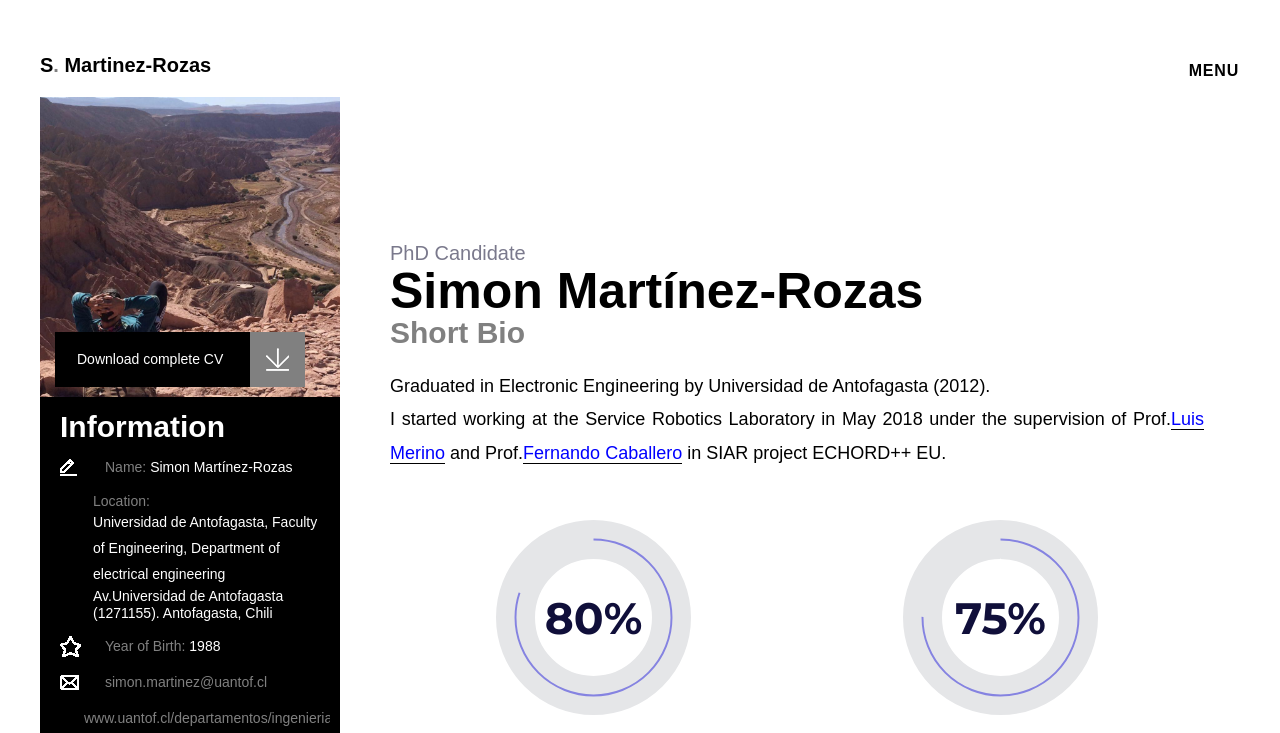
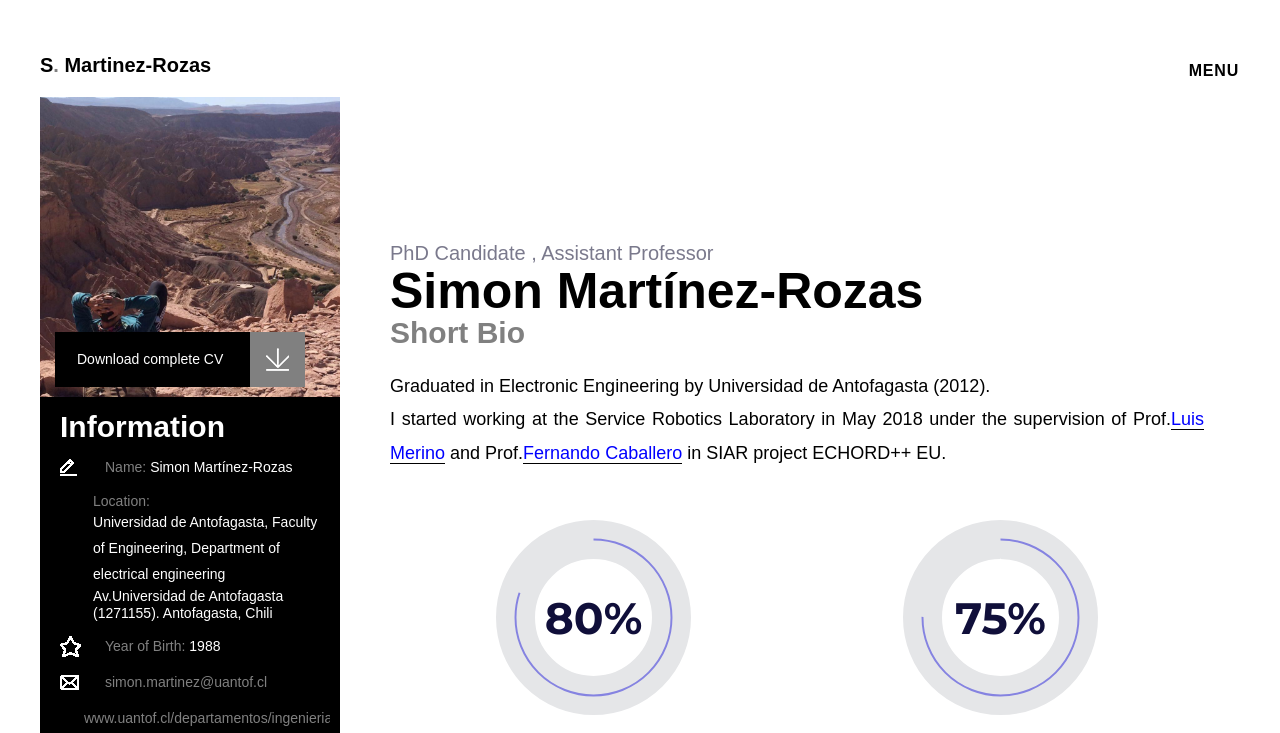
Before and after one commit to SaimonMR/SaimonMR.github.io, a plain HTML site: page index.html in a window 1280 px wide. Shown: the top 733 px of the page. Drawn offline with Linux system fonts and the light colour scheme; some packages are replaced by stand-ins of ours; a script that the page names is missing.

Commit message:
First SEMR information

```diff
--- a/index.html
+++ b/index.html
@@ -108,7 +108,7 @@
 
 			<div class="main_content">
 				<div class="main_title_container d-flex flex-column align-items-start justify-content-end">
-					<div class="main_subtitle">PhD Candidate</div>
+					<div class="main_subtitle">PhD Candidate , Assistant Professor</div>
 					<div class="main_title">Simon Martínez-Rozas</div>
 				</div>
 				<!--<div class="main_content_scroll mCustomScrollbar" data-mcs-theme="minimal-dark">-->
```
Also changed, not shown: skills2.html (+2 -1 lines).
